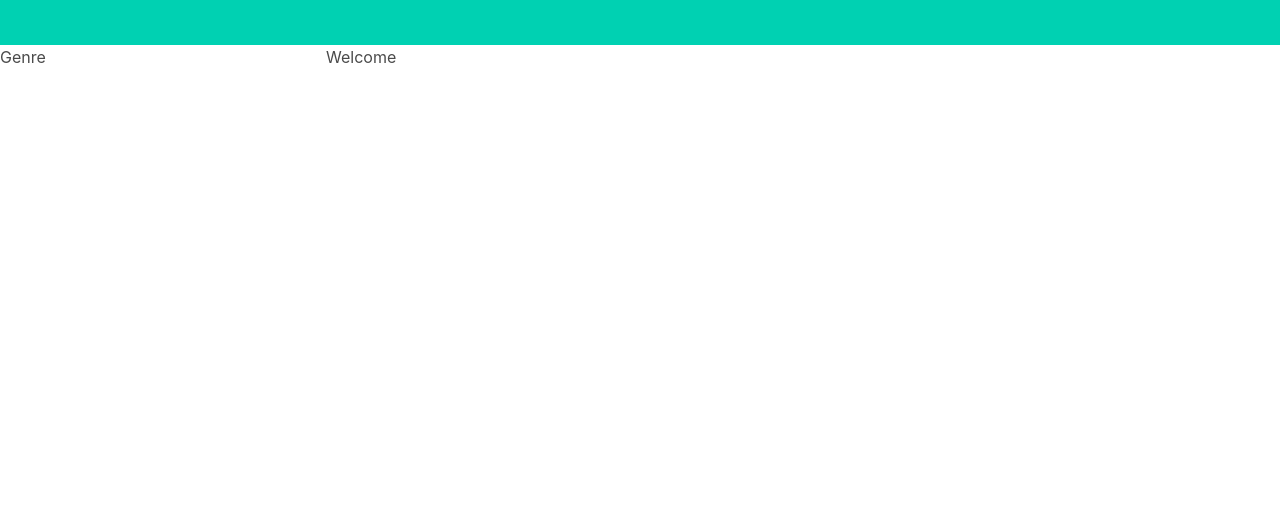
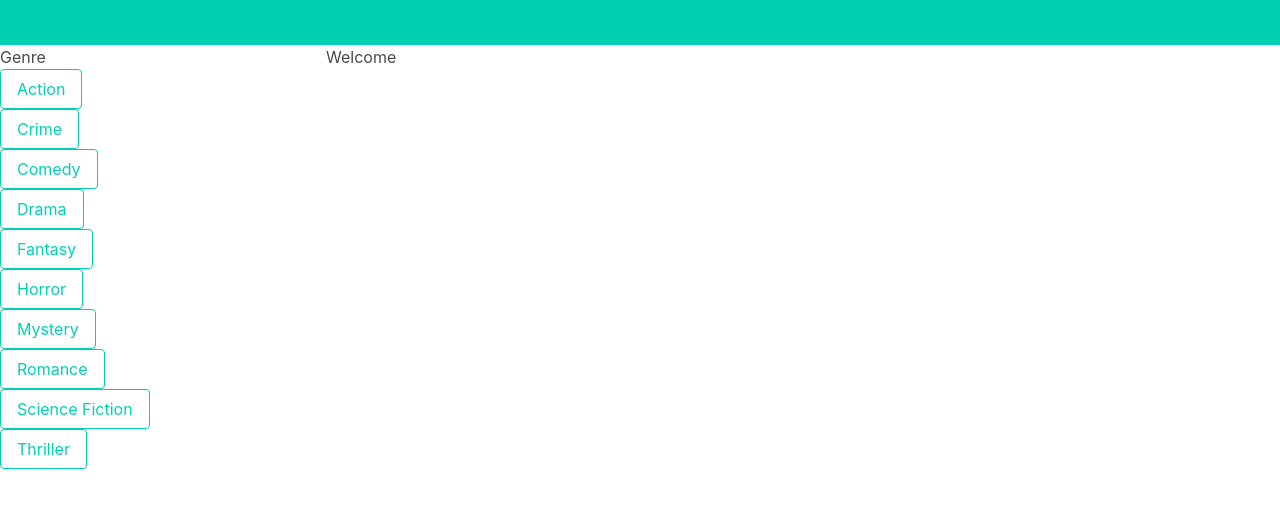
Before and after one commit to kaitdiaz01/Find-A-Flick, a plain HTML site: page Main/index.html in a window 1280 px wide. Shown: the part 144-652 px from the top of the page. Drawn offline with nearby package versions, Linux system fonts and the light colour scheme; no server answers.

Commit message:
side bar with genres added

```diff
--- a/Main/index.html
+++ b/Main/index.html
@@ -29,7 +29,17 @@
     <main>
         <div class="columns">
             <div class="column is-one-quarter">
-              Genre
+              <header>Genre</header>
+              <ul><button class="button is-primary is-outlined">Action</button></ul>
+              <ul><button class="button is-primary is-outlined">Crime</button></ul>
+              <ul><button class="button is-primary is-outlined">Comedy</button></ul>
+              <ul><button class="button is-primary is-outlined">Drama</button></ul>
+              <ul><button class="button is-primary is-outlined">Fantasy</button></ul>
+              <ul><button class="button is-primary is-outlined">Horror</button></ul>
+              <ul><button class="button is-primary is-outlined">Mystery</button></ul>
+              <ul><button class="button is-primary is-outlined">Romance</button></ul>
+              <ul><button class="button is-primary is-outlined">Science Fiction</button></ul>
+              <ul><button class="button is-primary is-outlined">Thriller</button></ul>
             </div>
             <div class="column is-three-quarters">
               Welcome
```
